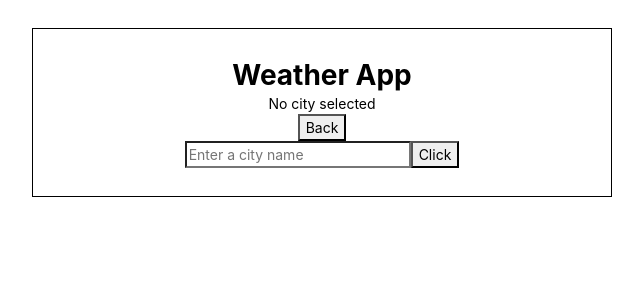
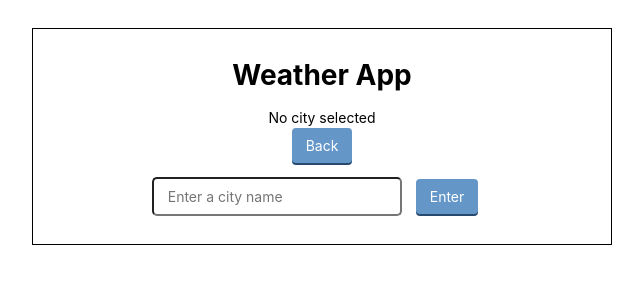
Before and after one commit to bushers/weather-app, a React app: page / in a window 1280 px wide. Both pictures are taken after a click on the button "Current Forecast". Shown: the top 300 px of the page, without its empty margins (318-961 px from the left). Built offline with nearby package versions, Linux system fonts and the light colour scheme.

Commit message:
style buttons and text input

```diff
--- a/src/components/ForecastDisplay.js
+++ b/src/components/ForecastDisplay.js
@@ -11,7 +11,10 @@ const ForecastDisplay = (props) => (
           : <FiveDayForecast data={props.data} />)
       : (<div>No city selected</div>)
     }
-    <button onClick={props.handleClick} name='back'>
+    <button
+      className={css(styles.btn)}
+      onClick={props.handleClick}
+      name='back'>
       Back
     </button>
   </div>
@@ -20,5 +23,20 @@ const ForecastDisplay = (props) => (
 export default ForecastDisplay
 
 const styles = StyleSheet.create({
-  padding: '1em 0'
+  wrapper: {
+    padding: '1em 0'
+  },
+  btn: {
+    padding: '0.5em 1em',
+    margin: '0 1em',
+    borderRadius: '4px',
+    color: '#fff',
+    border: 'none',
+    backgroundColor: '#6496c8',
+    boxShadow: '0 2px #27496d',
+    ':hover': {
+      backgroundColor: '#417cb8',
+      cursor: 'pointer'
+    }
+  }
 })
--- a/src/components/Input.js
+++ b/src/components/Input.js
@@ -1,15 +1,40 @@
 import React from 'react'
+import { StyleSheet, css } from 'aphrodite'
 
 const Input = (props) => (
   <div>
     <form onSubmit={props.handleSubmit}>
       <input
+        className={css(styles.textBox)}
         type='text'
         placeholder='Enter a city name'
         onChange={props.onChange} />
-      <input type='submit' value='Click' />
+      <input
+        className={css(styles.btn)}
+        type='submit'
+        value='Enter' />
     </form>
   </div>
 )
 
 export default Input
+
+const styles = StyleSheet.create({
+  textBox: {
+    borderRadius: '5px',
+    padding: '0.5em 1em'
+  },
+  btn: {
+    padding: '0.5em 1em',
+    margin: '0 1em',
+    borderRadius: '4px',
+    color: '#fff',
+    border: 'none',
+    backgroundColor: '#6496c8',
+    boxShadow: '0 2px #27496d',
+    ':hover': {
+      backgroundColor: '#417cb8',
+      cursor: 'pointer'
+    }
+  }
+})
--- a/src/components/SelectForecast.js
+++ b/src/components/SelectForecast.js
@@ -23,9 +23,22 @@ const styles = StyleSheet.create({
     padding: '1em'
   },
   btn: {
-    padding: '.5em',
+    padding: '1em',
     margin: '0 1em',
     borderRadius: '5px',
-    fontSize: '1.2em'
+    fontSize: '1.3em',
+    color: '#fff',
+    border: 'none',
+    backgroundColor: '#6496c8',
+    boxShadow: '0 4px #27496d',
+    ':hover': {
+      backgroundColor: '#417cb8',
+      cursor: 'pointer'
+    },
+    ':active': {
+      backgroundColor: '#417cb8',
+      boxShadow: '0 0 #27496d',
+      transform: 'translateY(5px)'
+    }
   }
 })
```
